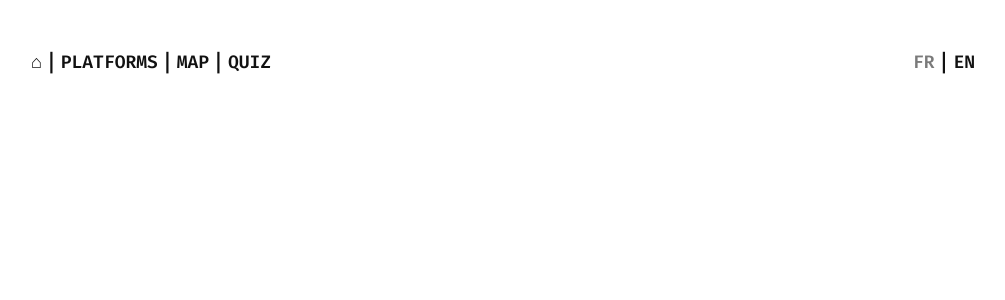
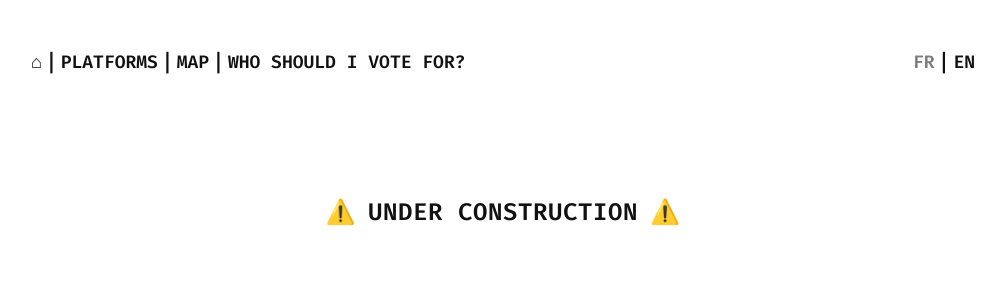
Before and after one commit to jxlxx/elections2025, a Next.js app in the folder mtl/: page /quiz in a window 1280 px wide. Shown: the top 300 px of the page, without its empty margins (137-1142 px from the left). Built offline with nearby package versions, Linux system fonts and the light colour scheme.

Commit message:
:construction: prep the quiz page

```diff
--- a/mtl/src/app/quiz/page.tsx
+++ b/mtl/src/app/quiz/page.tsx
@@ -9,8 +9,15 @@ export default function QuizPage() {
 
   return (
     <div className="min-h-screen text-[#111111]">
-      <div className="mx-auto flex max-w-5xl flex-col gap-8 px-6 py-12 sm:px-10">
+      <div className="mx-auto flex min-h-screen max-w-5xl flex-col px-6 py-12 sm:px-10">
         <NavBar language={language} onLanguageChange={setLanguage} />
+        <div className="mt-30 flex flex-1 items-start justify-center">
+          <span className="flex items-center gap-3 text-2xl font-semibold uppercase tracking-wide">
+            <span aria-hidden>⚠️</span>
+            Under construction
+            <span aria-hidden>⚠️</span>
+          </span>
+        </div>
       </div>
     </div>
   );
--- a/mtl/src/components/NavBar.tsx
+++ b/mtl/src/components/NavBar.tsx
@@ -28,7 +28,7 @@ const NAV_LINKS: NavItem[] = [
   },
   { href: "/platforms", label: "platforms" },
   { href: "/map", label: "Map" },
-  { href: "/quiz", label: "Quiz" },
+  { href: "/quiz", label: "Who Should I Vote For?" },
 ];
 
 export function NavBar({ language, onLanguageChange }: NavBarProps) {
```
